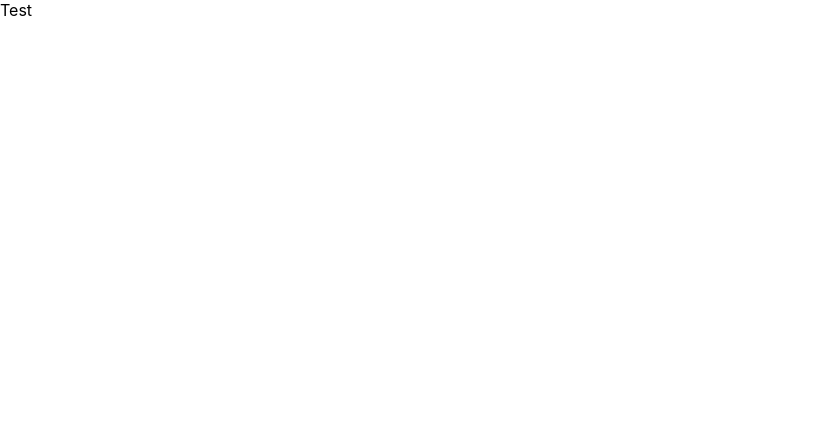
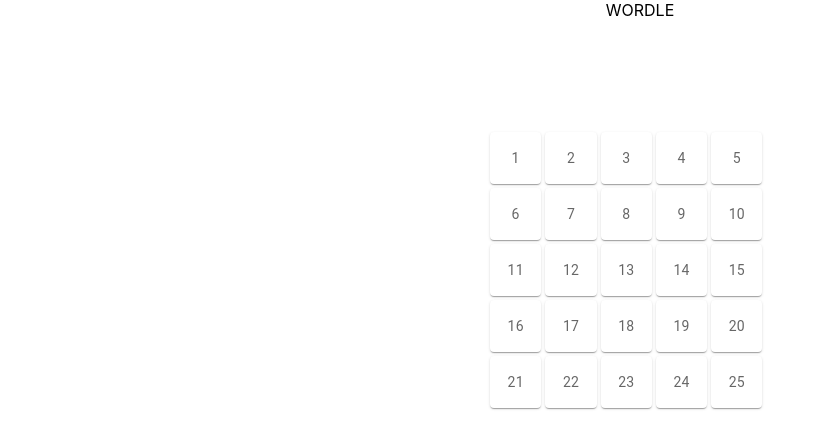
Before and after one commit to vanessawharton/resume-games, a React (Create React App) app: page / in a window 1280 px wide. Shown: the top 448 px of the page, without its empty margins (0-822 px from the left). Built offline with nearby package versions, Linux system fonts and the light colour scheme.

Commit message:
Set up rough MUI Grid for Wordle

```diff
--- a/src/Wordle/WordlePage.jsx
+++ b/src/Wordle/WordlePage.jsx
@@ -1,41 +1,106 @@
 import React, { useState } from 'react';
 import './WordlePage.css';
+import { styled } from '@mui/material/styles';
+import Box from '@mui/material/Box';
+import Paper from '@mui/material/Paper';
+import Grid from '@mui/material/Unstable_Grid2';
+
+const Item = styled(Paper)(({ theme }) => ({
+        backgroundColor: theme.palette.mode === 'dark' ? '#1A2027' : '#fff',
+        ...theme.typography.body2,
+        padding: theme.spacing(2),
+        textAlign: 'center',
+        color: theme.palette.text.secondary,
+    }));
 
 
 function WordlePage() {
     return (
         <div className="word-board">
-            Test
-        <div class="wordle-letter" id="letter-0"></div>
-        <div class="wordle-letter" id="letter-1"></div>
-        <div class="wordle-letter" id="letter-2"></div>
-        <div class="wordle-letter" id="letter-3"></div>
-        <div class="wordle-letter" id="letter-4"></div>
-        <div class="wordle-letter" id="letter-5"></div>
-        <div class="wordle-letter" id="letter-6"></div>
-        <div class="wordle-letter" id="letter-7"></div>
-        <div class="wordle-letter" id="letter-8"></div>
-        <div class="wordle-letter" id="letter-9"></div>
-        <div class="wordle-letter" id="letter-10"></div>
-        <div class="wordle-letter" id="letter-11"></div>
-        <div class="wordle-letter" id="letter-12"></div>
-        <div class="wordle-letter" id="letter-13"></div>
-        <div class="wordle-letter" id="letter-14"></div>
-        <div class="wordle-letter" id="letter-15"></div>
-        <div class="wordle-letter" id="letter-16"></div>
-        <div class="wordle-letter" id="letter-17"></div>
-        <div class="wordle-letter" id="letter-18"></div>
-        <div class="wordle-letter" id="letter-19"></div>
-        <div class="wordle-letter" id="letter-20"></div>
-        <div class="wordle-letter" id="letter-21"></div>
-        <div class="wordle-letter" id="letter-22"></div>
-        <div class="wordle-letter" id="letter-23"></div>
-        <div class="wordle-letter" id="letter-24"></div>
-        <div class="wordle-letter" id="letter-25"></div>
-        <div class="wordle-letter" id="letter-26"></div>
-        <div class="wordle-letter" id="letter-27"></div>
-        <div class="wordle-letter" id="letter-28"></div>
-        <div class="wordle-letter" id="letter-29"></div>
+            <div>
+                <center>
+                    WORDLE
+                </center>
+            </div>
+            <Box sx={{ margin: "auto", width: 300, height: 500, display:"flex", alignItems:"center" }}>
+            <Grid container spacing={0.5} columns={11}>
+                <Grid xs={2}>
+                    <Item>1</Item>
+                </Grid>
+                <Grid xs={2}>
+                    <Item>2</Item>
+                </Grid>
+                <Grid xs={2}>
+                    <Item>3</Item>
+                </Grid>
+                <Grid xs={2}>
+                    <Item>4</Item>
+                </Grid>
+                <Grid xs={2}>
+                    <Item>5</Item>
+                </Grid>
+                <Grid xs={2}>
+                    <Item>6</Item>
+                </Grid>
+                <Grid xs={2}>
+                    <Item>7</Item>
+                </Grid>
+                <Grid xs={2}>
+                    <Item>8</Item>
+                </Grid>
+                <Grid xs={2}>
+                    <Item>9</Item>
+                </Grid>
+                <Grid xs={2}>
+                    <Item>10</Item>
+                </Grid>
+                <Grid xs={2}>
+                    <Item>11</Item>
+                </Grid>
+                <Grid xs={2}>
+                    <Item>12</Item>
+                </Grid>
+                <Grid xs={2}>
+                    <Item>13</Item>
+                </Grid>
+                <Grid xs={2}>
+                    <Item>14</Item>
+                </Grid>
+                <Grid xs={2}>
+                    <Item>15</Item>
+                </Grid>
+                <Grid xs={2}>
+                    <Item>16</Item>
+                </Grid>
+                <Grid xs={2}>
+                    <Item>17</Item>
+                </Grid>
+                <Grid xs={2}>
+                    <Item>18</Item>
+                </Grid>
+                <Grid xs={2}>
+                    <Item>19</Item>
+                </Grid>
+                <Grid xs={2}>
+                    <Item>20</Item>
+                </Grid>
+                <Grid xs={2}>
+                    <Item>21</Item>
+                </Grid>
+                <Grid xs={2}>
+                    <Item>22</Item>
+                </Grid>
+                <Grid xs={2}>
+                    <Item>23</Item>
+                </Grid>
+                <Grid xs={2}>
+                    <Item>24</Item>
+                </Grid>
+                <Grid xs={2}>
+                    <Item>25</Item>
+                </Grid>
+            </Grid>
+            </Box>
         </div>
     );
 }
```
